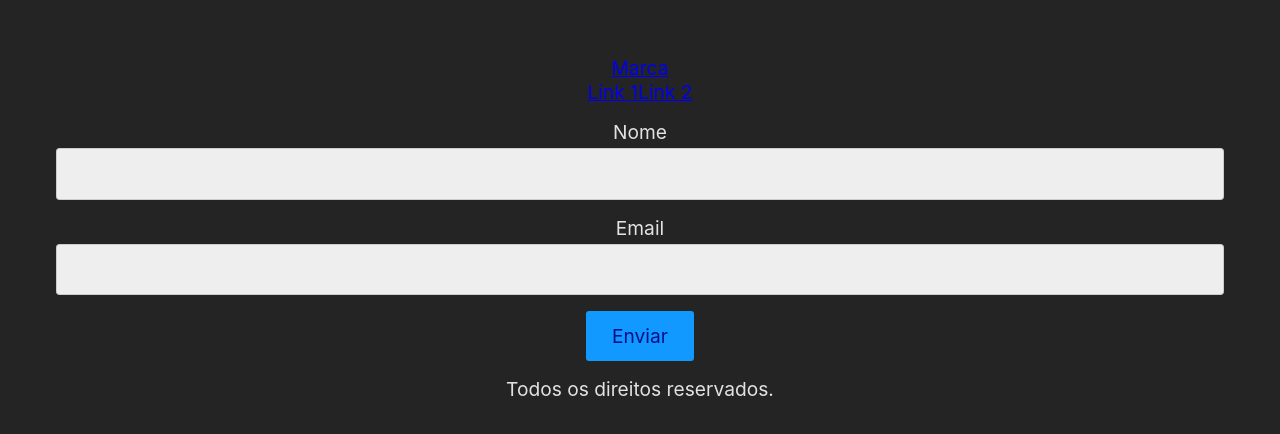
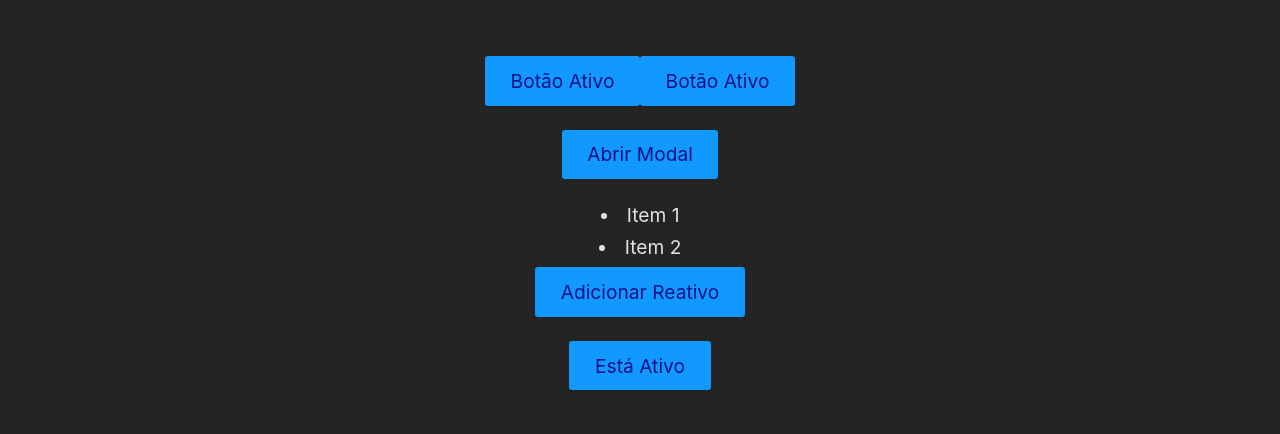
Before and after one commit to kaiquemix/React-Origamid, a React (Vite) app in the folder React para Iniciantes/vite-project/: page / in a window 1280 px wide. Shown: the top 434 px of the page. Built offline with nearby package versions, Linux system fonts and the light colour scheme.

Commit message:
react hooks

```diff
--- a/React para Iniciantes/vite-project/src/App.tsx
+++ b/React para Iniciantes/vite-project/src/App.tsx
@@ -8,13 +8,12 @@ import Execexpressoes from "./components/tsx/Execexpressoes";
 import Expressoesarray from "./components/tsx arrays/Expressoes";
 import Execexpressoesarray from "./components/tsx arrays/Execexpressoes";
 import Events from "./components/events/events";
+import Estado from "./components/React Hooks/Usestate/Estado";
 
 const App = () => {
   return (
     <>
-      <Header />
-      <Form />
-      <Footer />
+      <Estado />
     </>
   );
 };
--- /dev/null
+++ b/React para Iniciantes/vite-project/src/components/React Hooks/Usestate/ButtonModal.tsx
@@ -0,0 +1,6 @@
+import React from "react";
+
+const ButtonModal = ({ setModal }) => {
+  return <button onClick={() => setModal(true)}>Abrir Modal</button>;
+};
+export default ButtonModal;
--- /dev/null
+++ b/React para Iniciantes/vite-project/src/components/React Hooks/Usestate/Estado.tsx
@@ -0,0 +1,65 @@
+import React from "react";
+import Modal from "./Modal";
+import ButtonModal from "./ButtonModal";
+
+//O estado de uma aplicação representa as características dela naquele momento. Por exemplo: os dados do usuário foram carregados, o botão está ativo, o usuário está na página de contato e etc.
+
+//Não existem limites para o uso do useState, podemos definir diversos no mesmo componente.
+
+//Hooks
+//Os Hooks são funções especiais do React que permitem controlarmos o estado e o ciclo de vida de componentes funcionais. Isso antes só era possível com classes.
+
+//Reatividade
+//Não modifique o estado diretamente. Utilize sempre a função de atualização do estado, pois ela que garante a reatividade dos componentes.
+
+//Callback
+//Podemos passar uma função de callback para atualizar o estado. A função de callback recebe um parâmetro que representa o valor anterior e irá modificar o estado para o valor que for retonado na função.
+
+//Callback Valor Inicial
+//A definição do estado inicial também pode ser feita com um callback.
+
+const Estado = () => {
+  const [ativo, setAtivo] = React.useState(true);
+
+  const [modal, setModal] = React.useState(false);
+
+  const [items, setItems] = React.useState(["Item 1", "Item 2"]);
+
+  function handleClickReativo() {
+    // REATIVIDADE Correto. Eu desestruturo a array atual, criando uma nova e adiciono um novo elemento
+    setItems([...items, "Novo Item"]);
+  }
+
+  function handleClick() {
+    // usando um callback
+    setAtivo((anterior) => !anterior);
+  }
+
+  return (
+    <>
+      <button>{ativo ? "Botão Ativo" : "Botão Inativo"}</button>
+      <button onClick={() => setAtivo(!ativo)}>
+        {ativo ? "Botão Ativo" : "Botão Inativo"}
+      </button>
+      <br />
+      <br />
+      <Modal modal={modal} setModal={setModal} />
+      <ButtonModal setModal={setModal} />
+
+      <br />
+      <br />
+      {items.map((item, i) => (
+        <li key={i}>{item}</li>
+      ))}
+      <button onClick={handleClickReativo}>Adicionar Reativo</button>
+
+      <br />
+      <br />
+      <button onClick={handleClick}>
+        {ativo ? "Está Ativo" : "Está Inativo"}
+      </button>
+    </>
+  );
+};
+
+export default Estado;
--- /dev/null
+++ b/React para Iniciantes/vite-project/src/components/React Hooks/Usestate/Modal.tsx
@@ -0,0 +1,12 @@
+import React from "react";
+
+const Modal = ({ modal, setModal }) => {
+  if (modal === true)
+    return (
+      <div className="">
+        Esse é o modal. <button onClick={() => setModal(false)}>Fechar</button>
+      </div>
+    );
+};
+
+export default Modal;
```
